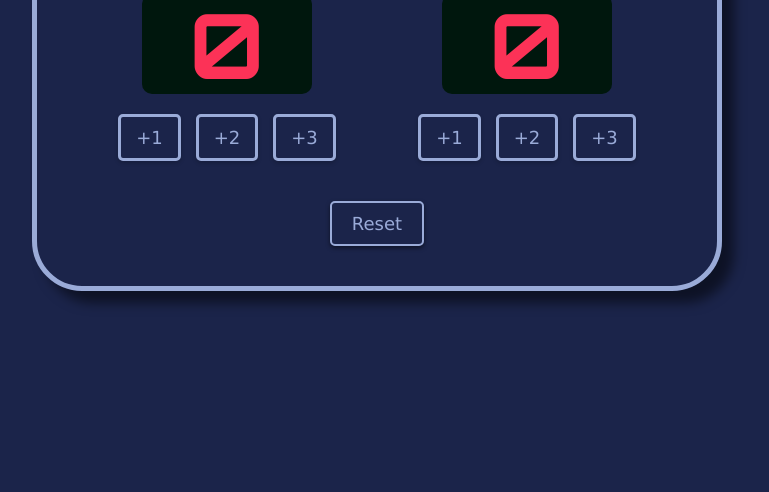
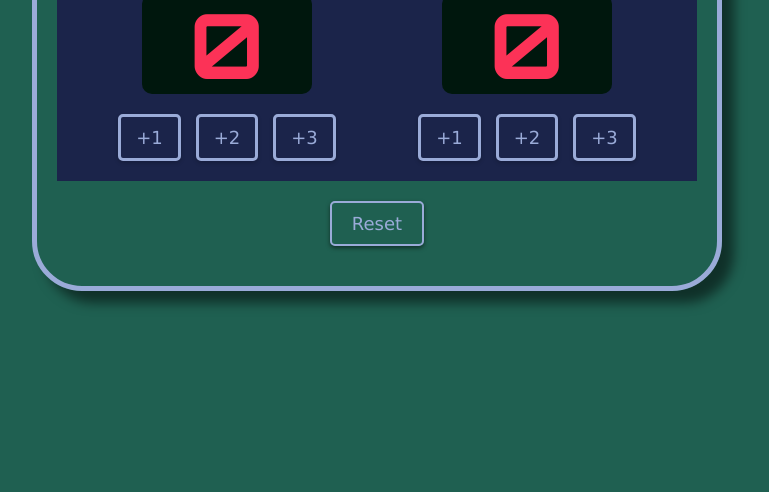
Before and after one commit to KaramHH/J_S_newRepo, a plain HTML site: page index.html in a window 1280 px wide. Shown: the part 308-800 px from the top of the page, without its empty margins (263-1032 px from the left). Drawn offline with Linux system fonts and the light colour scheme; a web font is replaced by a local one.

```diff
--- a/style.css
+++ b/style.css
@@ -2,7 +2,7 @@
     margin: 0;
     padding: 0;
     box-sizing: border-box;
-    background-color: #1B244A;
+    background-color: #1f6051;
     /* Dark blue background from image */
     font-family: 'Verdana', sans-serif;
     display: flex;
```
